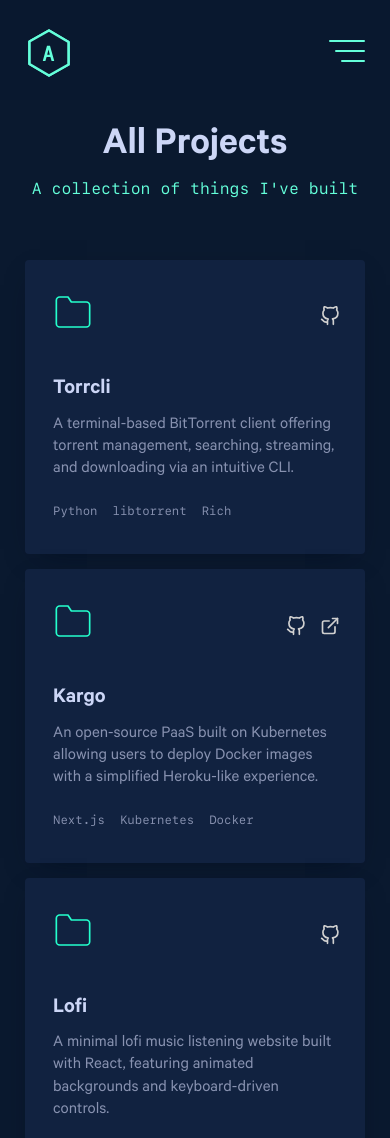
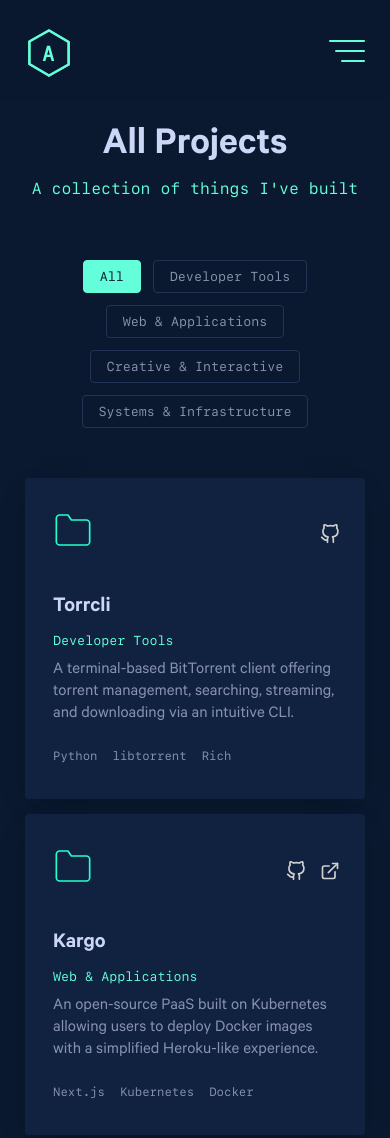
Before and after one commit to aayushkdev/foliocms, a plain HTML site: page projects.html in a window 390 px wide. Shown: the top 1138 px of the page. Drawn offline with Linux system fonts and the light colour scheme.

Commit message:
add project filters

```diff
--- a/assets/css/main.css
+++ b/assets/css/main.css
@@ -1345,43 +1345,43 @@
 }
 
 
-/* PROJECTS ARCHIVE PAGE */
-
-.archive-main {
+/* PROJECTS PAGE */
+
+.projects-main {
   min-height: 100vh;
   padding: 200px 150px;
 }
 
 @media (max-width: 1080px) {
-  .archive-main {
+  .projects-main {
     padding: 200px 100px;
   }
 }
 
 @media (max-width: 768px) {
-  .archive-main {
+  .projects-main {
     padding: 150px 50px;
   }
 }
 
 @media (max-width: 480px) {
-  .archive-main {
+  .projects-main {
     padding: 125px 25px;
   }
 }
 
-.archive-header {
+.projects-header {
   margin-bottom: 100px;
   text-align: center;
 }
 
 @media (max-width: 768px) {
-  .archive-header {
+  .projects-header {
     margin-bottom: 60px;
   }
 }
 
-.archive-header .big-heading {
+.projects-header .big-heading {
   margin: 0;
   font-size: clamp(40px, 8vw, 80px);
   font-weight: 600;
@@ -1389,7 +1389,7 @@
   color: var(--text);
 }
 
-.archive-header .subtitle {
+.projects-header .subtitle {
   color: var(--accent);
   font-family: var(--font-mono);
   font-size: var(--fz-md);
@@ -1397,15 +1397,57 @@
   margin-top: 10px;
 }
 
-.archive-container {
+.projects-container {
   max-width: 1600px;
   margin: 0 auto;
 }
 
+.projects-filter {
+  display: flex;
+  justify-content: center;
+  flex-wrap: wrap;
+  gap: 12px;
+  margin-top: 40px;
+}
+
+.filter-btn {
+  border: 1px solid var(--border);
+  background: transparent;
+  color: var(--muted);
+  font-family: var(--font-mono);
+  font-size: var(--fz-xs);
+  padding: 8px 16px;
+  border-radius: var(--border-radius);
+  cursor: pointer;
+  transition: var(--transition);
+}
+
+.filter-btn:hover {
+  color: var(--accent);
+  border-color: var(--accent);
+}
+
+.filter-btn.active {
+  background: var(--accent);
+  color: var(--bg);
+  border-color: var(--accent);
+}
+
 .all-projects-grid {
-  margin-top: 50px;
-}
-
+  grid-template-columns: repeat(3, 1fr);
+}
+
+@media (max-width: 1000px) {
+  .all-projects-grid {
+    grid-template-columns: repeat(2, 1fr);
+  }
+}
+
+@media (max-width: 600px) {
+  .all-projects-grid {
+    grid-template-columns: 1fr;
+  }
+}
 
 /* CONTACT SECTION */
 
--- a/assets/js/projects.js
+++ b/assets/js/projects.js
@@ -1,111 +1,117 @@
-// ===============================
-// Projects Section
-// ===============================
+const grid = document.querySelector(".all-projects-grid");
+const filterContainer = document.querySelector(".projects-filter");
 
-document.addEventListener("DOMContentLoaded", initProjects);
+let projects = [];
+let activeFilter = "all";
 
-async function initProjects() {
-  try {
-    const projects = await fetchData("projects.json");
+async function loadProjects() {
+  const res = await fetch("/data/projects.json");
+  projects = await res.json();
 
-    if (!Array.isArray(projects)) {
-      console.error("projects.json is not returning an array");
-      return;
-    }
-
-    renderProjects(projects);
-  } catch (error) {
-    console.error("Error loading projects:", error);
-  }
+  renderFilters();
+  renderProjects();
 }
 
-function renderProjects(projects) {
-  const container = document.querySelector(".projects-grid");
-  if (!container) return;
+function renderFilters() {
+  const categories = [...new Set(projects.map(p => p.category))];
 
-  container.innerHTML = "";
+  categories.forEach(cat => {
+    const btn = document.createElement("button");
+    btn.className = "filter-btn";
+    btn.dataset.filter = cat;
+    btn.textContent = cat;
 
-  if (projects.length === 0) {
-    container.innerHTML = "<p>No projects found.</p>";
-    return;
-  }
+    btn.onclick = () => {
+      activeFilter = cat;
+      setActiveButton(btn);
+      renderProjects();
+    };
 
-  projects.forEach(project => {
-    const card = document.createElement("div");
-    card.className = "project-card";
+    filterContainer.appendChild(btn);
+  });
 
-    const hasDemo = project.demoLink && project.demoLink.trim() !== '';
-    const hasGithub = project.githubLink && project.githubLink.trim() !== '';
-    const primaryLink = hasDemo ? project.demoLink : project.githubLink;
+  document.querySelector('[data-filter="all"]').onclick = () => {
+    activeFilter = "all";
+    setActiveButton(document.querySelector('[data-filter="all"]'));
+    renderProjects();
+  };
+}
 
-    // Make the card clickable
-    if (primaryLink) {
-      card.style.cursor = 'pointer';
-      card.addEventListener('click', (e) => {
-        // Don't navigate if clicking on a link
-        if (e.target.tagName === 'A' || e.target.closest('a')) {
-          return;
-        }
-        window.open(primaryLink, '_blank', 'noopener noreferrer');
-      });
-    }
+function setActiveButton(btn) {
+  document.querySelectorAll(".filter-btn")
+    .forEach(b => b.classList.remove("active"));
+  btn.classList.add("active");
+}
 
-    const techListHTML = project.tech && project.tech.length > 0
-      ? `<ul class="project-tech-list">
-          ${project.tech.map(tech => `<li>${escapeHtml(tech)}</li>`).join('')}
-         </ul>`
-      : '';
+function renderProjects() {
 
-    card.innerHTML = `
+  grid.innerHTML = "";
+
+  const filtered = activeFilter === "all"
+    ? projects
+    : projects.filter(p => p.category === activeFilter);
+
+  filtered.forEach(project => {
+
+    const tech = project.tech
+      .map(t => `<li>${t}</li>`)
+      .join("");
+
+    const card = `
+    <li class="project-card">
       <div class="project-inner">
+
         <header>
+
           <div class="project-card-top">
+
             <div class="project-folder">
-              <img src="assets/images/folder.svg" alt="Folder">
+              <img src="/assets/images/folder.svg">
             </div>
+
             <div class="project-links">
-              ${hasGithub ? `<a href="${project.githubLink}" target="_blank" rel="noopener noreferrer" aria-label="GitHub Link">
-                <img src="assets/images/github.svg" alt="GitHub">
-              </a>` : ''}
-              ${hasDemo ? `<a href="${project.demoLink}" target="_blank" rel="noopener noreferrer" aria-label="External Link" class="external">
-                <img src="assets/images/external.svg" alt="External Link">
-              </a>` : ''}
+
+              ${project.githubLink ? `
+              <a href="${project.githubLink}" target="_blank">
+                <img src="/assets/images/github.svg">
+              </a>` : ""}
+
+              ${project.demoLink ? `
+              <a href="${project.demoLink}" target="_blank">
+                <img src="/assets/images/external.svg">
+              </a>` : ""}
+
             </div>
+
           </div>
+
           <h3 class="project-title">
-            ${primaryLink ? `<a href="${primaryLink}" target="_blank" rel="noopener noreferrer">${escapeHtml(project.title)}</a>` : escapeHtml(project.title)}
+            ${project.demoLink || project.githubLink ? `
+            <a href="${project.demoLink || project.githubLink}" target="_blank" rel="noopener noreferrer">
+              ${project.title}
+            </a>` : project.title}
           </h3>
-          <p class="project-description">${escapeHtml(project.description)}</p>
+
+          <p class="project-category">${project.category}</p>
+
+          <p class="project-description">
+            ${project.description}
+          </p>
+
         </header>
+
         <footer>
-          ${techListHTML}
+          <ul class="project-tech-list">
+            ${tech}
+          </ul>
         </footer>
+
       </div>
+    </li>
     `;
 
-    container.appendChild(card);
+    grid.innerHTML += card;
   });
 }
 
-function escapeHtml(text) {
-  const map = {
-    '&': '&amp;',
-    '<': '&lt;',
-    '>': '&gt;',
-    '"': '&quot;',
-    "'": '&#039;'
-  };
-  return text.replace(/[&<>"']/g, m => map[m]);
-}
-
-// Utility: Fetch Data
-async function fetchData(filename) {
-  try {
-    const response = await fetch(`data/${filename}`);
-    if (!response.ok) throw new Error(`HTTP error! status: ${response.status}`);
-    return await response.json();
-  } catch (error) {
-    console.error(`Failed to fetch ${filename}:`, error);
-    return [];
-  }
-}
+loadProjects();
--- a/data/projects.json
+++ b/data/projects.json
@@ -25,6 +25,7 @@
     "category": "Creative & Interactive",
     "description": "A minimal lofi music listening website built with React, featuring animated backgrounds and keyboard-driven controls.",
     "githubLink": "https://github.com/aayushkdev/lofi",
+    "demoLink": "https://lofi.aayushk.dev",
     "tech": ["React", "TailwindCSS"],
     "image": "lofi.png"
   },
@@ -34,6 +35,7 @@
     "category": "Web & Applications",
     "description": "A browser-based paste tool that compresses text and images directly into URLs using Deflate and base64 encoding.",
     "githubLink": "https://github.com/aayushkdev/pastezbin",
+    "demoLink": "https://pastezbin.aayushk.dev",
     "tech": ["HTML", "CSS/JS", "DEFLATE"],
     "image": "pastez.png"
   },
--- a/projects.html
+++ b/projects.html
@@ -88,15 +88,17 @@
 
     <!-- PROJECTS ARCHIVE -->
 
-    <main class="archive-main">
-        <header class="archive-header">
+    <main class="projects-main">
+        <header class="projects-header">
             <h1 class="big-heading">All Projects</h1>
             <p class="subtitle">A collection of things I've built</p>
         </header>
 
-        <div class="archive-container">
+        <div class="projects-container">
+            <div class="projects-filter">
+                <button class="filter-btn active" data-filter="all">All</button>
+            </div>
             <div class="projects-grid all-projects-grid">
-                <!-- All projects will be populated by JavaScript -->
             </div>
         </div>
     </main>
```
